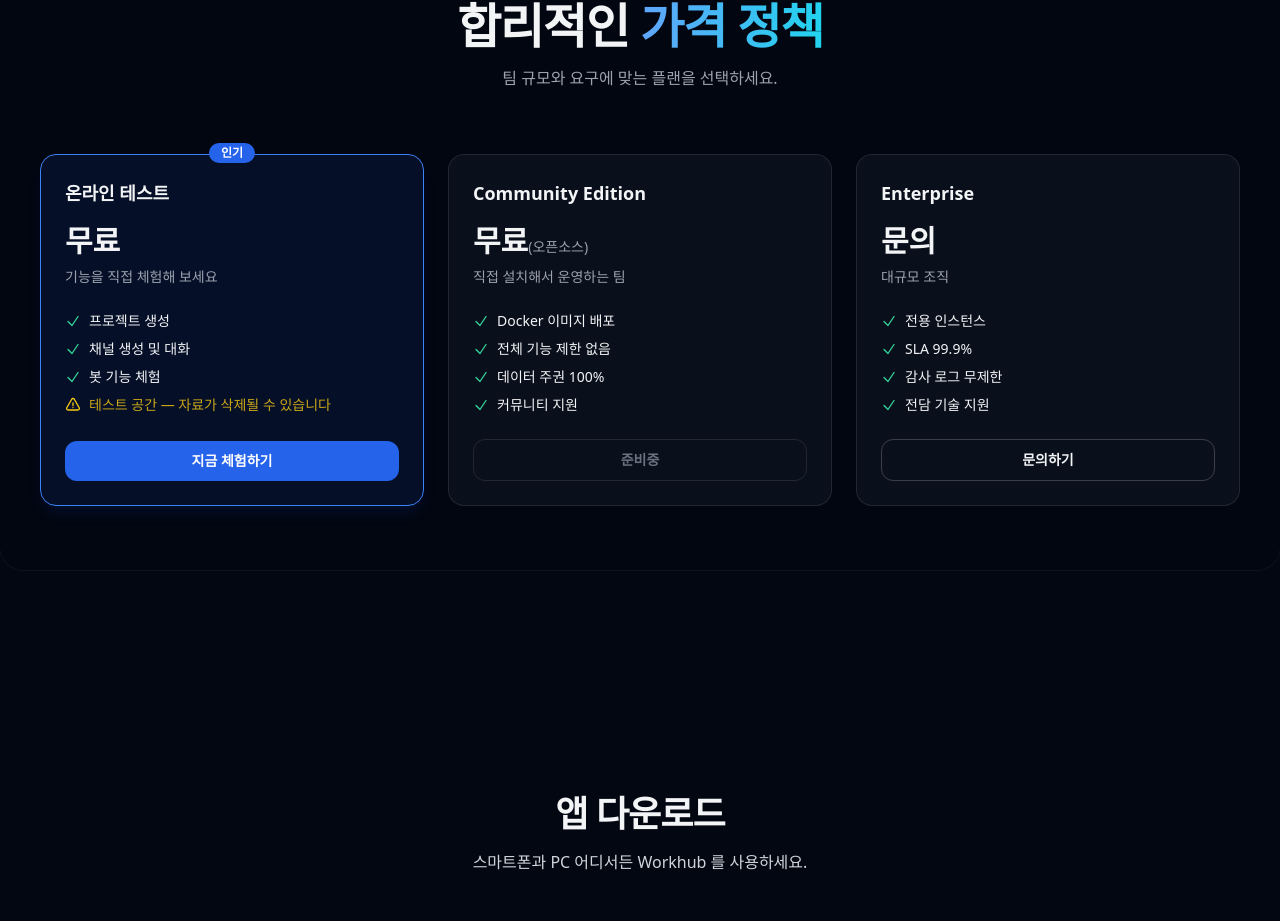
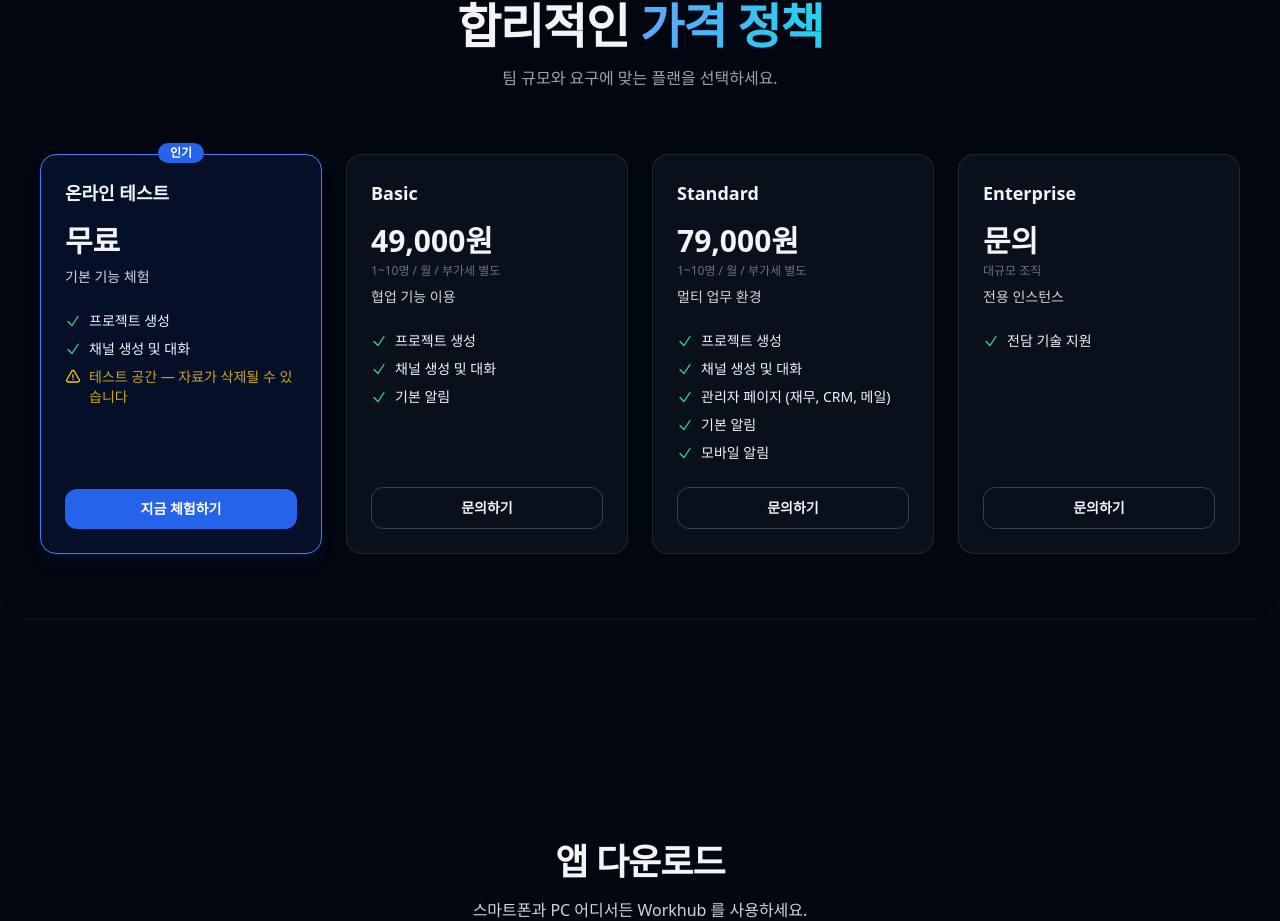
Before and after one commit to getorey/workhub-landing, a Next.js app: page / in a window 1280 px wide. Shown: the part 5461-6382 px from the top of the page. Built offline with nearby package versions, Linux system fonts and the light colour scheme.

Commit message:
sync: landing + docs from workhub-saas@2d1c633
Source commit: https://github.com/getorey/workhub-saas/commit/2d1c6336bc96b2ca32f25c4fa206c33f61949a23
Triggered by: workflow_dispatch (수동)
Reason: 가격 플랜 4종(#681) 미반영 복구 + basePath 커스텀 도메인 대응

```diff
--- a/app/layout.tsx
+++ b/app/layout.tsx
@@ -8,13 +8,17 @@ const geistSans = localFont({
   weight: "100 900",
 });
 
+// metadata.icons / openGraph.images 는 Next.js 가 basePath 자동 prefix 하지 않아 수동 지정.
+// 커스텀 도메인(workhub-landing.koavio.com) 사용으로 서브경로 없음.
+const basePath = "";
+
 export const metadata: Metadata = {
   title: "Workhub — 대화하고, 정리하고, 실행하세요",
   description:
     "토픽 기반 대화 정리 + 내장 태스크 관리 + AI 봇 자동화. 하나의 플랫폼에서 팀 협업의 모든 것을 해결합니다.",
   icons: {
     icon: [
-            { url: "/favicon.svg", type: "image/svg+xml" },
+      { url: `${basePath}/favicon.svg`, type: "image/svg+xml" },
     ],
   },
   themeColor: "#2B7BF0",
@@ -22,13 +26,13 @@ export const metadata: Metadata = {
     title: "Workhub — 차세대 업무 협업 플랫폼",
     description: "토픽 기반 대화 정리 + 내장 태스크 관리 + AI 봇 자동화",
     type: "website",
-          images: [{ url: "/og-image.png", width: 512, height: 512 }],
+    images: [{ url: `${basePath}/og-image.png`, width: 512, height: 512 }],
   },
   twitter: {
     card: "summary_large_image",
     title: "Workhub",
     description: "토픽 기반 대화 정리 + 내장 태스크 관리 + AI 봇 자동화",
-          images: ["/og-image.png"],
+    images: [`${basePath}/og-image.png`],
   },
 };
 
--- a/app/page.tsx
+++ b/app/page.tsx
@@ -10,6 +10,8 @@ import Downloads from "@/components/Downloads";
 import CTA from "@/components/CTA";
 import Footer from "@/components/Footer";
 
+const basePath = ""; // 커스텀 도메인(workhub-landing.koavio.com) — 서브경로 없음
+
 export default function Home() {
   return (
     <>
@@ -18,7 +20,7 @@ export default function Home() {
       <div className="fixed inset-0 -z-10">
         {/* eslint-disable-next-line @next/next/no-img-element */}
         <img
-                                    src="/bg-hub.jpg"
+          src={`${basePath}/bg-hub.jpg`}
           alt=""
           className="h-full w-full object-cover opacity-60 blur-[1px]"
         />
--- a/components/Footer.tsx
+++ b/components/Footer.tsx
@@ -1,4 +1,4 @@
-const basePath = process.env.NODE_ENV === "production" ? "/workhub-landing" : "";
+const basePath = ""; // 커스텀 도메인 — 서브경로 없음
 
 export default function Footer() {
   return (
--- a/components/Navbar.tsx
+++ b/components/Navbar.tsx
@@ -2,6 +2,8 @@
 
 import { useState } from "react";
 import { motion, AnimatePresence } from "framer-motion";
+
+const basePath = ""; // 커스텀 도메인 — 서브경로 없음
 
 const links = [
   { label: "강점", href: "#features" },
@@ -10,7 +12,7 @@ const links = [
   { label: "기술", href: "#tech" },
   { label: "보안", href: "#security" },
   { label: "가격", href: "#pricing" },
-  { label: "문서", href: "/docs/" },
+  { label: "문서", href: `${basePath}/docs/` },
 ];
 
 export default function Navbar() {
@@ -22,7 +24,7 @@ export default function Navbar() {
         <a href="#" className="flex items-center" aria-label="Workhub">
           {/* Issue #208 — brand-kit horizontal lockup (mono white for dark nav) */}
           <img
-            src="/brand-lockup-horizontal-white.svg"
+            src={`${basePath}/brand-lockup-horizontal-white.svg`}
             alt="Workhub"
             className="h-7 w-auto"
           />
--- a/components/Pricing.tsx
+++ b/components/Pricing.tsx
@@ -8,49 +8,61 @@ const plans = [
     name: "온라인 테스트",
     price: "무료",
     period: "",
-    target: "기능을 직접 체험해 보세요",
+    priceNote: "",
+    target: "기본 기능 체험",
     features: [
       "프로젝트 생성",
       "채널 생성 및 대화",
-      "봇 기능 체험",
       "테스트 공간 — 자료가 삭제될 수 있습니다",
     ],
     cta: "지금 체험하기",
     featured: true,
     href: "#",
-    note: "테스트용 환경입니다",
   },
   {
-    name: "Community Edition",
-    price: "무료",
-    period: "(오픈소스)",
-    target: "직접 설치해서 운영하는 팀",
+    name: "Basic",
+    price: "49,000원",
+    period: "",
+    priceNote: "1~10명 / 월 / 부가세 별도",
+    target: "협업 기능 이용",
     features: [
-      "Docker 이미지 배포",
-      "전체 기능 제한 없음",
-      "데이터 주권 100%",
-      "커뮤니티 지원",
+      "프로젝트 생성",
+      "채널 생성 및 대화",
+      "기본 알림",
     ],
-    cta: "준비중",
+    cta: "문의하기",
     featured: false,
-    href: null,
-    note: null,
+    href: "mailto:13thathat@gmail.com",
+  },
+  {
+    name: "Standard",
+    price: "79,000원",
+    period: "",
+    priceNote: "1~10명 / 월 / 부가세 별도",
+    target: "멀티 업무 환경",
+    features: [
+      "프로젝트 생성",
+      "채널 생성 및 대화",
+      "관리자 페이지 (재무, CRM, 메일)",
+      "기본 알림",
+      "모바일 알림",
+    ],
+    cta: "문의하기",
+    featured: false,
+    href: "mailto:13thathat@gmail.com",
   },
   {
     name: "Enterprise",
     price: "문의",
     period: "",
-    target: "대규모 조직",
+    priceNote: "대규모 조직",
+    target: "전용 인스턴스",
     features: [
-      "전용 인스턴스",
-      "SLA 99.9%",
-      "감사 로그 무제한",
       "전담 기술 지원",
     ],
     cta: "문의하기",
     featured: false,
     href: "mailto:13thathat@gmail.com",
-    note: null,
   },
 ];
 
@@ -80,7 +92,7 @@ export default function Pricing() {
           initial="hidden"
           whileInView="show"
           viewport={{ once: true, margin: "-100px" }}
-          className="grid gap-6 sm:grid-cols-2 lg:grid-cols-3"
+          className="grid gap-6 sm:grid-cols-2 lg:grid-cols-4"
         >
           {plans.map((p) => (
             <motion.div
@@ -102,7 +114,10 @@ export default function Pricing() {
                 <span className="text-3xl font-extrabold">{p.price}</span>
                 <span className="text-sm text-gray-400">{p.period}</span>
               </div>
-              <p className="mt-2 text-sm text-gray-400">{p.target}</p>
+              {p.priceNote && (
+                <p className="mt-1 text-xs text-gray-500">{p.priceNote}</p>
+              )}
+              <p className="mt-2 text-sm font-medium text-gray-300">{p.target}</p>
               <ul className="mt-6 flex-1 space-y-2">
                 {p.features.map((f) => {
                   const isWarning = f.includes("삭제될 수 있습니다");
--- a/next.config.mjs
+++ b/next.config.mjs
@@ -1,10 +1,11 @@
 /** @type {import('next').NextConfig} */
 const nextConfig = {
-    output: 'export',
-    basePath: '',
-    images: {
-          unoptimized: true,
-    },
+  output: 'export',
+  // 커스텀 도메인(workhub-landing.koavio.com) 사용 시 basePath 불필요.
+  // GitHub Pages 서브경로(/workhub-landing) 배포였을 때만 필요했던 설정.
+  images: {
+    unoptimized: true,
+  },
 };
 
 export default nextConfig;
```
Also changed, not shown: 2 other files (tests, documents, lock files or other folders). Lines whose indentation alone changed are shown as unchanged.
